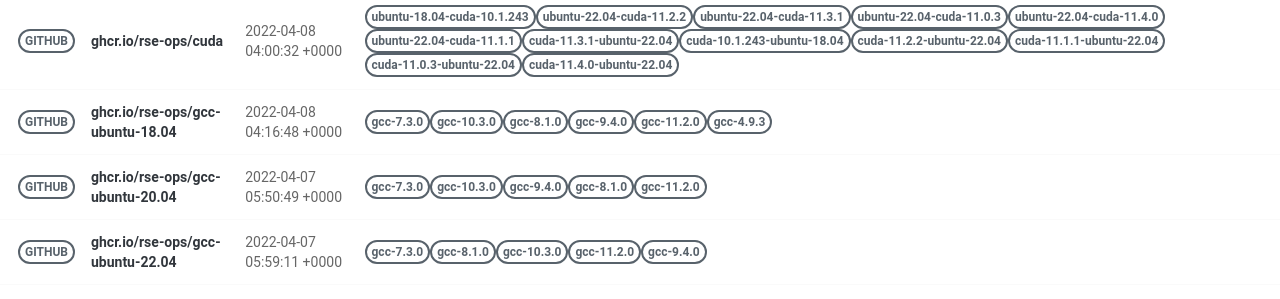
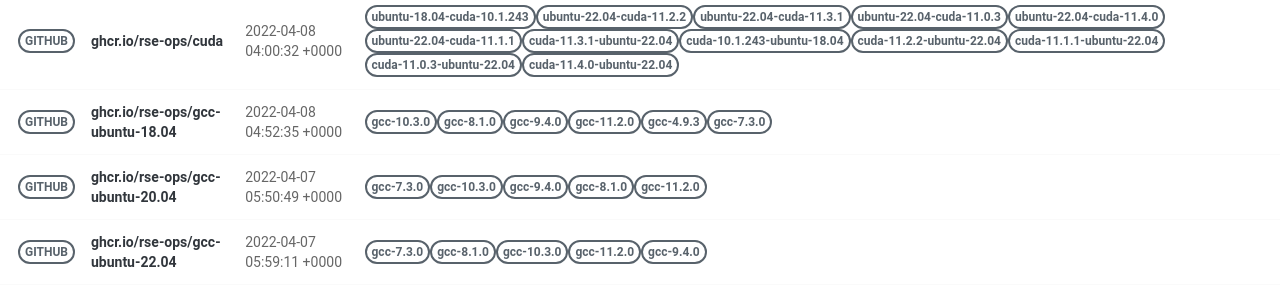
Before and after one commit to rse-ops/docker-images, a Jekyll site: the page built from pages/index.md, in a window 1280 px wide. Shown: the part 502-801 px from the top of the page. Built offline with Jekyll 4.4.1, drawn with Linux system fonts in a browser that asks for light colours; nearby versions of some CDN libraries.

Commit message:
Automated push to update library 2022-04-08

```diff
--- a/_library/ghcr.io-rse-ops-gcc-ubuntu-18.04.md
+++ b/_library/ghcr.io-rse-ops-gcc-ubuntu-18.04.md
@@ -1,14 +1,11 @@
 ---
 layout: container
 name: ghcr.io/rse-ops/gcc-ubuntu-18.04
-updated_at: 2022-04-08 04:16:48.124812
+updated_at: 2022-04-08 04:52:35.863111
 
 
 container_url: https://github.com/orgs/rse-ops/packages/container/package/gcc-ubuntu-18.04
 versions:
- - tag: gcc-7.3.0
-   dockerfile: https://github.com/rse-ops/docker-images/blob/main/ubuntu/gcc/Dockerfile
-   manifest: https://crane.ggcr.dev/manifest/ghcr.io/rse-ops/gcc-ubuntu-18.04:gcc-7.3.0
  - tag: gcc-10.3.0
    dockerfile: https://github.com/rse-ops/docker-images/blob/main/ubuntu/gcc/Dockerfile
    manifest: https://crane.ggcr.dev/manifest/ghcr.io/rse-ops/gcc-ubuntu-18.04:gcc-10.3.0
```
Also changed, not shown: other parts of _library/ghcr.io-rse-ops-gcc-ubuntu-18.04.md (+3 -0 lines).
